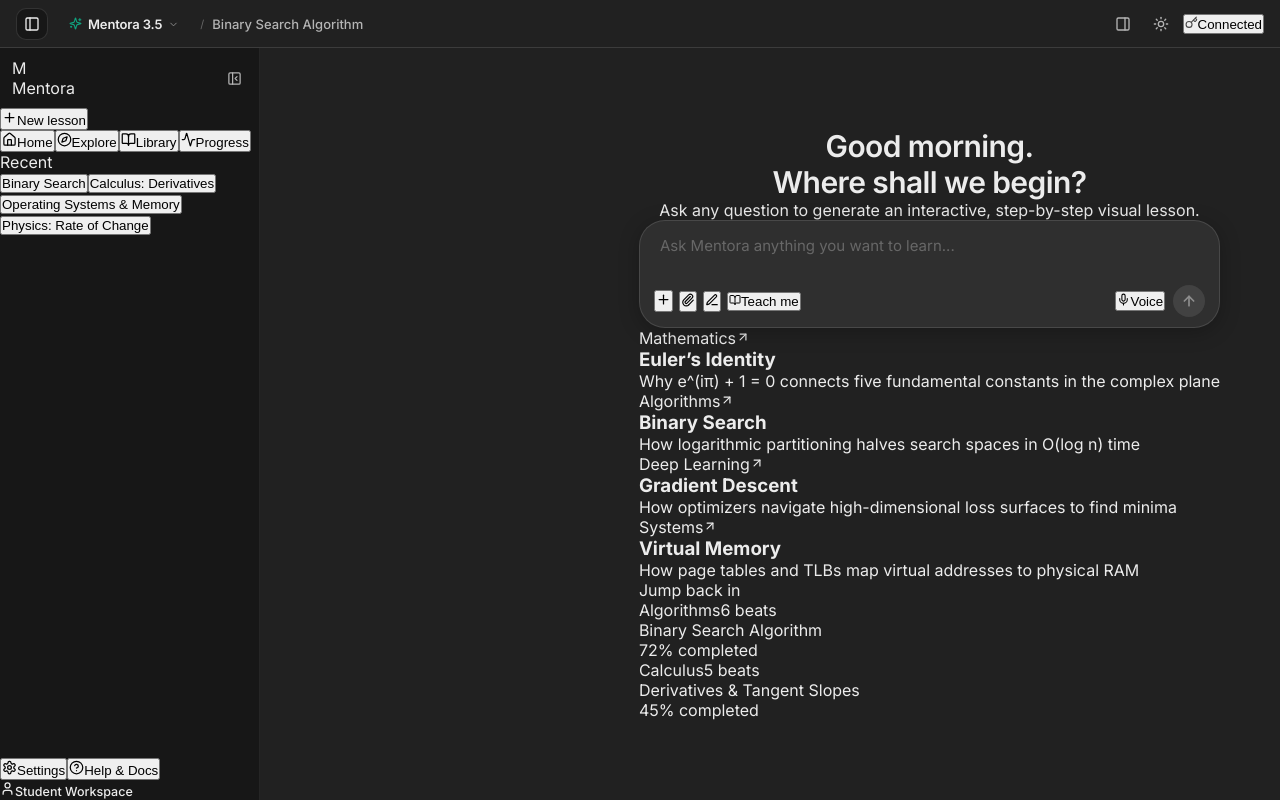
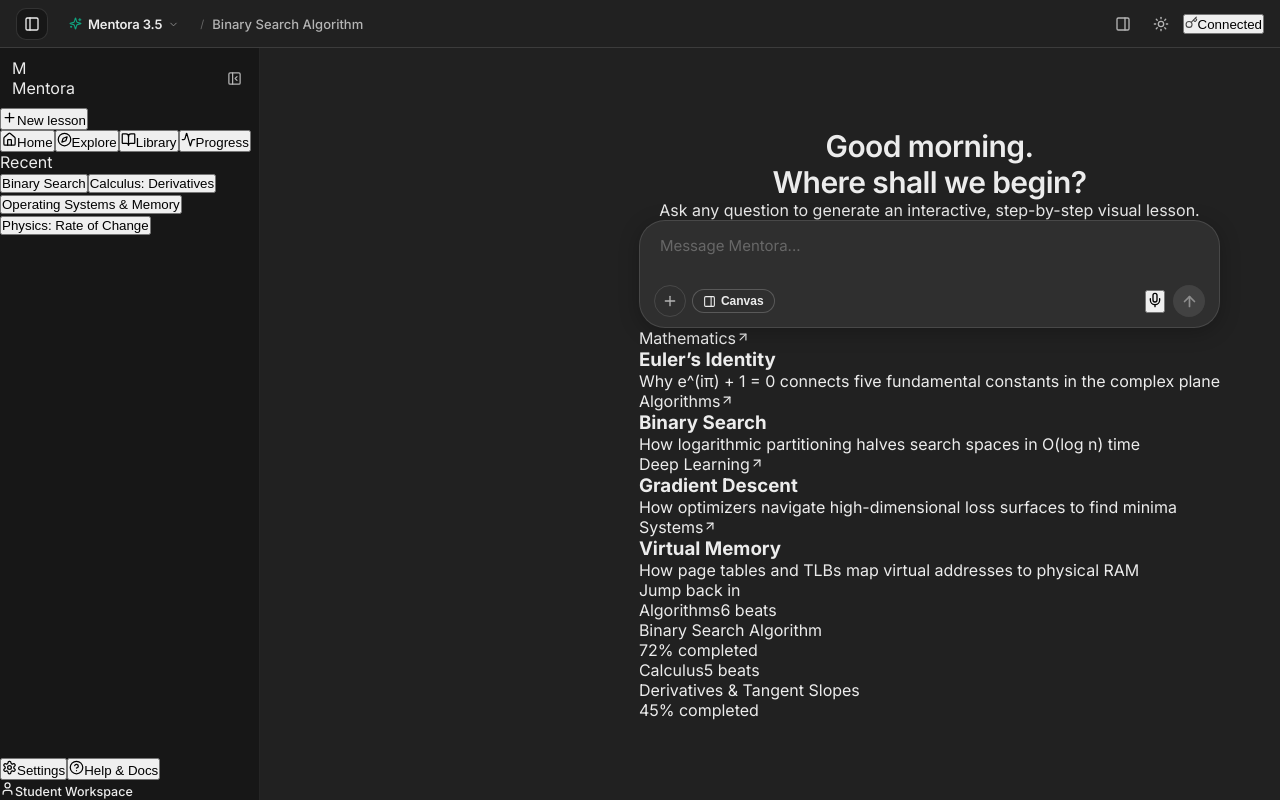
Before and after one commit to aradhyags7/Mentora, a Next.js app: page / in a window 1280 px wide. Built offline with nearby package versions, Linux system fonts and the light colour scheme.

Commit message:
feat(composer): redesign MessageComposer capsule with attachment triggers and voice button

```diff
--- a/src/components/composer/MessageComposer.tsx
+++ b/src/components/composer/MessageComposer.tsx
@@ -3,14 +3,11 @@
 import React, { useState, useRef, useEffect } from 'react';
 import {
   ArrowUp,
-  Paperclip,
   Plus,
-  PenLine,
   Mic,
   MicOff,
   Loader2,
-  Sparkles,
-  BookOpen
+  PanelRight
 } from 'lucide-react';
 
 interface Props {
@@ -29,13 +26,13 @@ export const MessageComposer: React.FC<Props> = ({
   isSpeaking = false,
 }) => {
   const [text, setText] = useState('');
-  const [teachMeMode, setTeachMeMode] = useState(true);
+  const [visualMode, setVisualMode] = useState(true);
   const textareaRef = useRef<HTMLTextAreaElement | null>(null);
 
   useEffect(() => {
     if (textareaRef.current) {
       textareaRef.current.style.height = 'auto';
-      textareaRef.current.style.height = `${Math.min(160, textareaRef.current.scrollHeight)}px`;
+      textareaRef.current.style.height = `${Math.min(180, textareaRef.current.scrollHeight)}px`;
     }
   }, [text]);
 
@@ -48,12 +45,14 @@ export const MessageComposer: React.FC<Props> = ({
 
   const handleSubmit = () => {
     if (!text.trim() || isLoading) return;
-    onSendMessage(text.trim(), teachMeMode);
+    onSendMessage(text.trim(), visualMode);
     setText('');
     if (textareaRef.current) {
       textareaRef.current.style.height = 'auto';
     }
   };
+
+  const hasText = text.trim().length > 0;
 
   return (
     <div className="composer-capsule-wrapper">
@@ -67,18 +66,18 @@ export const MessageComposer: React.FC<Props> = ({
           </div>
           <span>
             {isSpeaking
-              ? 'Mentora is speaking ──────●──────'
+              ? 'Mentora is speaking...'
               : 'Listening to your question...'}
           </span>
         </div>
       )}
 
-      {/* Main Composer Capsule */}
+      {/* ChatGPT-style clean Input Capsule */}
       <div className="composer-capsule">
         <textarea
           ref={textareaRef}
           className="composer-textarea"
-          placeholder="Ask Mentora anything you want to learn..."
+          placeholder="Message Mentora..."
           value={text}
           onChange={e => setText(e.target.value)}
           onKeyDown={handleKeyDown}
@@ -86,70 +85,54 @@ export const MessageComposer: React.FC<Props> = ({
           rows={1}
         />
 
-        {/* Toolbar */}
+        {/* Bottom Toolbar */}
         <div className="composer-toolbar">
           <div className="composer-tools-left">
+            {/* Attachment Button */}
             <button
               type="button"
-              className="composer-tool-btn"
+              className="composer-plus-btn"
               title="Add attachment"
-              onClick={() => alert('Attachments: PDF, Image, Code reference supported.')}
+              onClick={() => alert('Attachments: Image, document or file upload.')}
             >
-              <Plus size={15} />
+              <Plus size={16} />
             </button>
+
+            {/* ChatGPT Canvas Style Tool Toggle */}
             <button
               type="button"
-              className="composer-tool-btn"
-              title="Attach document or screenshot"
-              onClick={() => alert('Document attachment supported.')}
+              className={`composer-canvas-pill ${visualMode ? 'active' : ''}`}
+              onClick={() => setVisualMode(prev => !prev)}
+              title={visualMode ? 'Visual whiteboard lesson enabled' : 'Plain chat mode'}
             >
-              <Paperclip size={14} />
-            </button>
-            <button
-              type="button"
-              className="composer-tool-btn"
-              title="Handwriting & math sketching canvas"
-              onClick={() => alert('Handwriting canvas supported.')}
-            >
-              <PenLine size={14} />
-            </button>
-
-            {/* "Don't give me the answer. Teach me." Pedagogical Toggle */}
-            <button
-              type="button"
-              className={`teach-me-toggle ${teachMeMode ? 'active' : ''}`}
-              onClick={() => setTeachMeMode(prev => !prev)}
-              title={teachMeMode ? 'Pedagogical Socratic teaching mode active' : 'Direct answer mode'}
-            >
-              <BookOpen size={12} />
-              <span>{teachMeMode ? 'Teach me' : 'Direct answer'}</span>
+              <PanelRight size={13} />
+              <span>Canvas</span>
             </button>
           </div>
 
           <div className="composer-tools-right">
-            {/* Subtle Voice Toggle */}
+            {/* Voice Mic Button */}
             <button
               type="button"
-              className={`voice-btn ${isVoiceActive ? 'active' : ''}`}
+              className={`composer-tool-btn ${isVoiceActive ? 'active' : ''}`}
               onClick={onToggleVoice}
-              title={isVoiceActive ? 'Mute microphone' : 'Start voice conversation'}
+              title={isVoiceActive ? 'Mute microphone' : 'Voice input'}
             >
-              {isVoiceActive ? <MicOff size={13} /> : <Mic size={13} />}
-              <span>{isVoiceActive ? 'Active' : 'Voice'}</span>
+              {isVoiceActive ? <MicOff size={16} /> : <Mic size={16} />}
             </button>
 
-            {/* Send Button */}
+            {/* ChatGPT Circular Send Button with Up Arrow */}
             <button
               type="button"
-              className="send-btn"
-              disabled={!text.trim() || isLoading}
+              className={`send-btn ${hasText && !isLoading ? 'ready' : ''}`}
+              disabled={!hasText || isLoading}
               onClick={handleSubmit}
               title="Send message (Enter)"
             >
               {isLoading ? (
-                <Loader2 size={15} className="animate-spin" />
+                <Loader2 size={16} className="animate-spin" />
               ) : (
-                <ArrowUp size={16} strokeWidth={2.5} />
+                <ArrowUp size={17} strokeWidth={2.4} />
               )}
             </button>
           </div>
```
